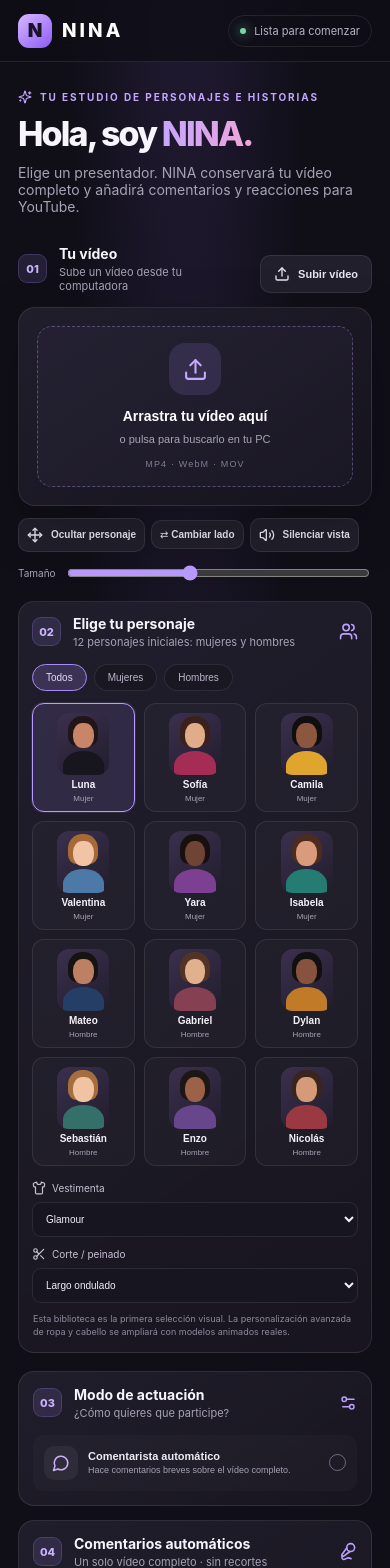
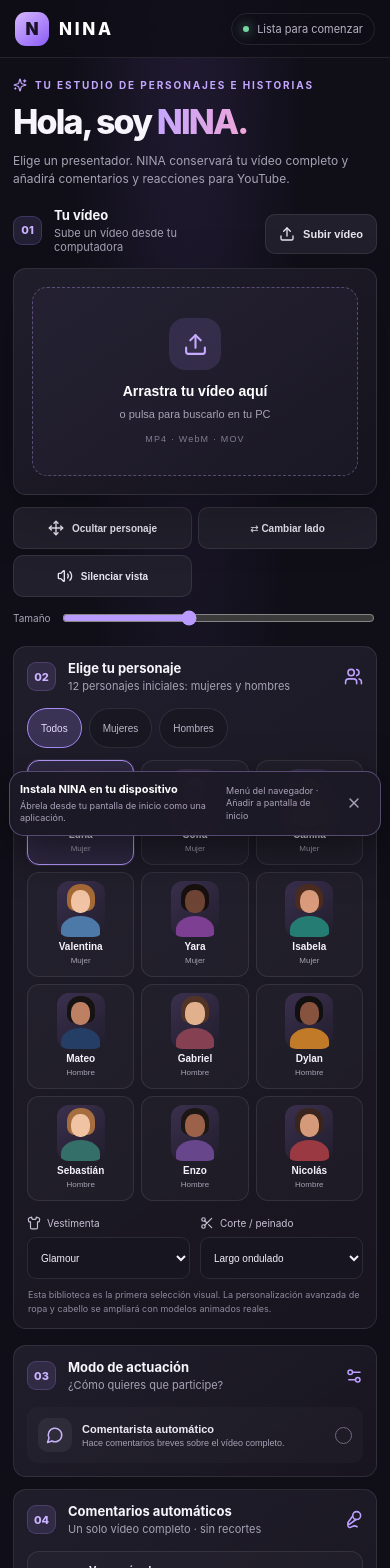
Before and after one commit to admperdilnet-netizen/nina, a React (Vite) app: page / in a window 390 px wide. Shown: the top 1568 px of the page. Built offline with nearby package versions, Linux system fonts and the light colour scheme; no server answers.

Commit message:
Optimize NINA touch layout for phones and tablets

```diff
--- a/src/style.css
+++ b/src/style.css
@@ -7,3 +7,55 @@
 .comment-frequency{display:flex;flex-direction:column;gap:9px;margin-top:13px;color:#dcd6e7;font-size:10px}
 .comment-frequency strong{color:#c7adff;font-size:11px}
 .comment-frequency input{width:100%;accent-color:#b99aff}
+
+/* Mobile and tablet app layout */
+html{min-height:100%;background:#100f18;overscroll-behavior-y:contain}
+body{padding-bottom:env(safe-area-inset-bottom);-webkit-tap-highlight-color:transparent}
+button,.secondary-button,.tool-button,.character-card,.empty-upload{touch-action:manipulation}
+button{min-height:40px}
+.install-prompt{position:fixed;z-index:1000;left:16px;right:16px;bottom:calc(14px + env(safe-area-inset-bottom));max-width:620px;margin:auto;display:flex;align-items:center;gap:12px;padding:13px 14px;border:1px solid rgba(196,166,255,.35);border-radius:15px;background:rgba(28,25,39,.97);box-shadow:0 14px 45px #0008;backdrop-filter:blur(18px)}
+.install-prompt>div{display:flex;flex-direction:column;gap:4px;flex:1;min-width:0}
+.install-prompt strong{font-size:12px;color:#fff}
+.install-prompt small,.install-hint{font-size:10px;line-height:1.4;color:#aaa2b9}
+.install-prompt button{display:flex;align-items:center;justify-content:center;gap:6px;border:0;border-radius:9px;background:linear-gradient(100deg,#b79aff,#dfacd8);color:#1d1628;padding:9px 12px;font-weight:750;font-size:11px;white-space:nowrap}
+.install-prompt .install-close{background:transparent;color:#aaa2b9;padding:5px;min-width:32px}
+.install-hint{max-width:150px}
+@media(min-width:601px) and (max-width:1024px){
+ .workspace{padding:28px 24px 36px}
+ .studio-grid{grid-template-columns:minmax(0,1fr) minmax(280px,.78fr);gap:16px}
+ .side-column{display:flex}
+ .character-grid{grid-template-columns:repeat(3,minmax(0,1fr))}
+ .panel{padding:14px}
+ .intro h1{font-size:40px}
+}
+@media(max-width:600px){
+ .topbar{height:58px;padding-left:15px;padding-right:15px}
+ .brand{font-size:17px}
+ .workspace{padding:20px 13px calc(34px + env(safe-area-inset-bottom))}
+ .intro{margin-bottom:19px}
+ .intro h1{font-size:34px}
+ .intro-copy{font-size:12px;line-height:1.5}
+ .studio-grid{display:flex;flex-direction:column;gap:16px}
+ .video-column,.side-column{width:100%}
+ .video-stage{border-radius:13px;aspect-ratio:16/10;min-height:190px}
+ .video-controls{left:8px;right:8px;bottom:8px;padding:7px 8px}
+ .video-tools{display:grid;grid-template-columns:repeat(2,minmax(0,1fr))}
+ .tool-button{justify-content:center;min-height:42px}
+ .size-control{grid-column:1/-1}
+ .side-column{display:flex;gap:12px}
+ .panel{padding:13px;border-radius:13px}
+ .character-grid{grid-template-columns:repeat(3,minmax(0,1fr));gap:7px}
+ .character-card{min-height:105px;padding:8px 3px}
+ .character-portrait{width:48px;height:56px}
+ .customize-row{grid-template-columns:1fr 1fr}
+ .customize-row select{min-height:42px}
+ .voice-card{flex-wrap:wrap}
+ .soon-tag{margin-left:49px}
+ .section-heading h2,.panel-heading h2{font-size:13px}
+ .footer-note{font-size:10px}
+ .install-prompt{left:9px;right:9px;bottom:calc(8px + env(safe-area-inset-bottom));gap:7px;padding:10px}
+ .install-prompt strong{font-size:11px}
+ .install-prompt small{font-size:9px}
+ .install-hint{font-size:9px;max-width:105px}
+}
+@media(hover:none){.character-card:hover,.secondary-button:hover,.tool-button:hover{border-color:var(--line);background:rgba(255,255,255,.025)}}
```
